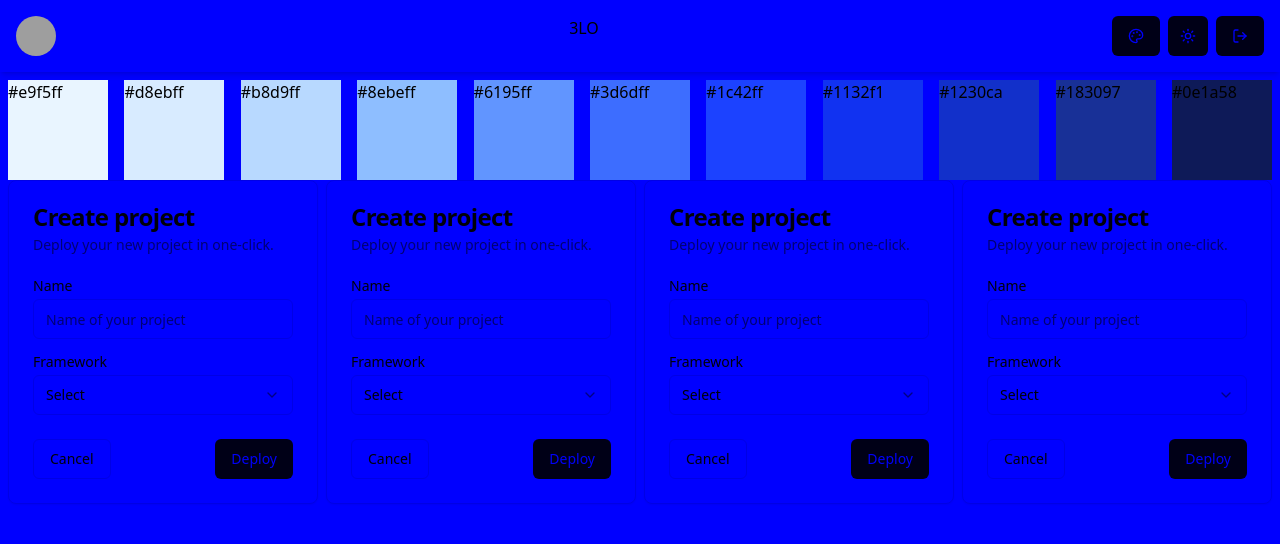
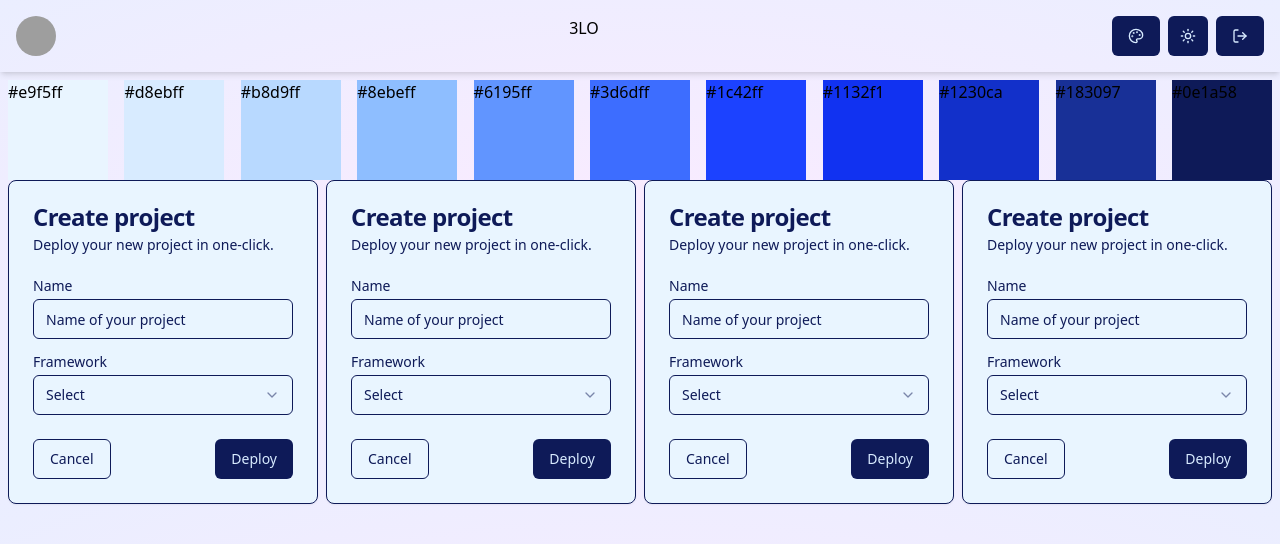
Before and after one commit to eduardonot/profilesapp, a React (Vite) app: page / in a window 1280 px wide. Shown: the top 544 px of the page. Built offline with nearby package versions, Linux system fonts and the light colour scheme; grey boxes are pictures that could not be loaded.

Commit message:
feat: implements project theme related styling

```diff
--- a/src/components/misc/btn-toggle-mode.tsx
+++ b/src/components/misc/btn-toggle-mode.tsx
@@ -28,9 +28,6 @@ export function ModeToggle() {
         <DropdownMenuItem onClick={() => setTheme("dark")}>
           Dark
         </DropdownMenuItem>
-        <DropdownMenuItem onClick={() => setTheme("system")}>
-          System
-        </DropdownMenuItem>
       </DropdownMenuContent>
     </DropdownMenu>
   );
--- a/src/components/theme-provider.tsx
+++ b/src/components/theme-provider.tsx
@@ -1,7 +1,8 @@
 import { hexToRgb } from "@/helpers/hexToRgb";
+import { rgbToHsl } from "@/helpers/rgbToHsl";
 import { createContext, useContext, useEffect, useState } from "react";
 
-type Theme = "dark" | "light" | "system";
+type Theme = "dark" | "light";
 
 type ThemeProviderProps = {
   children: React.ReactNode;
@@ -31,7 +32,7 @@ const defaultColors = [
 ];
 
 const initialState: ThemeProviderState = {
-  theme: "system",
+  theme: "light",
   setTheme: () => null,
   colors: defaultColors,
   setColors: () => null,
@@ -41,12 +42,12 @@ const ThemeProviderContext = createContext<ThemeProviderState>(initialState);
 
 export function ThemeProvider({
   children,
-  defaultTheme = "system",
+  defaultTheme = "dark",
   storageKey = "ui-theme",
   ...props
 }: ThemeProviderProps) {
   const [theme, setTheme] = useState<Theme>(
-    () => (localStorage.getItem(storageKey) as Theme) || defaultTheme
+    (localStorage.getItem(storageKey) as Theme) ?? defaultTheme
   );
 
   const [colors, setColors] = useState<string[]>(defaultColors);
@@ -54,17 +55,28 @@ export function ThemeProvider({
   useEffect(() => {
     const root = window.document.documentElement;
 
+    const hslConverter = (rbg: string, colorShiftAmount?: number): string => {
+      const selectedRgb = hexToRgb(rbg)
+        .replaceAll(" ", "")
+        .split(",")
+        .map((i) => parseInt(i));
+
+      return rgbToHsl(
+        selectedRgb[0],
+        selectedRgb[1],
+        selectedRgb[2],
+        colorShiftAmount
+      );
+    };
+
+    const firstColor = `hsl(${hslConverter(colors[0], 500)})`;
+    const secondColor = `hsl(${hslConverter(colors[0], 400)})`;
+
+    console.log({ firstColor, secondColor });
+
+    const gradient = `radial-gradient(${firstColor}, ${secondColor})`;
+
     root.classList.remove("light", "dark");
-
-    if (theme === "system") {
-      const systemTheme = window.matchMedia("(prefers-color-scheme: dark)")
-        .matches
-        ? "dark"
-        : "light";
-
-      root.classList.add(systemTheme);
-      return;
-    }
     root.classList.add(theme);
 
     root.style.setProperty("--color-50", hexToRgb(colors[0]));
@@ -79,7 +91,14 @@ export function ThemeProvider({
     root.style.setProperty("--color-900", hexToRgb(colors[9]));
     root.style.setProperty("--color-950", hexToRgb(colors[10]));
 
-    root.style.setProperty("--background", hexToRgb(colors[0]));
+    // root.style.setProperty(
+    //   "--background",
+    //   theme === "dark" ? "0, 0, 0" : "255, 255, 255"
+    // );
+    // root.style.setProperty("--background", hexToRgb(colors[0]));
+    // root.style.setProperty("--background", gradient);
+    document.body.style.background = gradient;
+
     root.style.setProperty("--foreground", hexToRgb(colors[10]));
 
     root.style.setProperty("--card", hexToRgb(colors[0]));
--- a/src/helpers/colorGradient.ts
+++ b/src/helpers/colorGradient.ts
@@ -14,7 +14,7 @@ const rgbToHex = (r: number, g: number, b: number) => {
   );
 };
 
-function isWhiteSpectrum(hexColor: string, tolerance: number = 30): boolean {
+function isWhiteSpectrum(hexColor: string, tolerance: number = 175): boolean {
   hexColor = hexColor.replace("#", "");
 
   const red: number = parseInt(hexColor.substring(0, 2), 16);
@@ -36,7 +36,7 @@ export const generateGradientFromColor = (
   const rgbBase = hexToRgb(baseColor);
   const gradient = [];
 
-  const isCloseToWhite = isWhiteSpectrum(baseColor, 150);
+  const isCloseToWhite = isWhiteSpectrum(baseColor);
 
   const colorRange = isCloseToWhite ? 1 : 255;
   const factorMultiplier = isCloseToWhite ? 1 : 1;
--- /dev/null
+++ b/src/helpers/rgbToHsl.ts
@@ -0,0 +1,33 @@
+export const rgbToHsl = (r: number, g: number, b: number, rotate = 360) => {
+  r /= 255;
+  g /= 255;
+  b /= 255;
+  const max = Math.max(r, g, b);
+  const min = Math.min(r, g, b);
+  let h,
+    s,
+    l = (max + min) / 2;
+
+  if (max === min) {
+    h = s = 0;
+  } else {
+    const d = max - min;
+    s = l > 0.5 ? d / (2 - max - min) : d / (max + min);
+    switch (max) {
+      case r:
+        h = (g - b) / d + (g < b ? 6 : 0);
+        break;
+      case g:
+        h = (b - r) / d + 2;
+        break;
+      case b:
+        h = (r - g) / d + 4;
+        break;
+    }
+    h /= 6;
+  }
+
+  return `${Math.round(h * rotate)}, ${Math.round(s * 100)}%, ${Math.round(
+    l * 100
+  )}%`;
+};
--- a/tailwind.config.js
+++ b/tailwind.config.js
@@ -24,67 +24,69 @@ export default {
       },
       colors: {
         user: {
-          50: "rgb(var(--color-50))",
-          100: "rgb(var(--color-100))",
-          200: "rgb(var(--color-200))",
-          300: "rgb(var(--color-300))",
-          400: "rgb(var(--color-400))",
-          500: "rgb(var(--color-500))",
-          600: "rgb(var(--color-600))",
-          700: "rgb(var(--color-700))",
-          800: "rgb(var(--color-800))",
-          900: "rgb(var(--color-900))",
-          950: "rgb(var(--color-950))",
+          50: "rgb(var(--color-50),<alpha-value> )",
+          100: "rgb(var(--color-100),<alpha-value> )",
+          200: "rgb(var(--color-200),<alpha-value> )",
+          300: "rgb(var(--color-300),<alpha-value> )",
+          400: "rgb(var(--color-400),<alpha-value> )",
+          500: "rgb(var(--color-500),<alpha-value> )",
+          600: "rgb(var(--color-600),<alpha-value> )",
+          700: "rgb(var(--color-700),<alpha-value> )",
+          800: "rgb(var(--color-800),<alpha-value> )",
+          900: "rgb(var(--color-900),<alpha-value> )",
+          950: "rgb(var(--color-950),<alpha-value> )",
         },
-        background: "rgb(var(--background))",
-        foreground: "rgb(var(--foreground))",
+        background: "rgb(var(--background),<alpha-value>)",
+        foreground: "rgb(var(--foreground),<alpha-value>)",
         card: {
-          DEFAULT: "rgb(var(--card))",
-          foreground: "rgb(var(--card-foreground))",
+          DEFAULT: "rgb(var(--card),<alpha-value>)",
+          foreground: "rgb(var(--card-foreground),<alpha-value>)",
         },
         popover: {
-          DEFAULT: "rgb(var(--popover))",
-          foreground: "rgb(var(--popover-foreground))",
+          DEFAULT: "rgb(var(--popover),<alpha-value>)",
+          foreground: "rgb(var(--popover-foreground),<alpha-value>)",
         },
         primary: {
-          DEFAULT: "rgb(var(--primary))",
-          foreground: "rgb(var(--primary-foreground))",
+          DEFAULT: "rgb(var(--primary),<alpha-value>)",
+          foreground: "rgb(var(--primary-foreground),<alpha-value>)",
         },
         secondary: {
-          DEFAULT: "rgb(var(--secondary))",
-          foreground: "rgb(var(--secondary-foreground))",
+          DEFAULT: "rgb(var(--secondary),<alpha-value>)",
+          foreground: "rgb(var(--secondary-foreground),<alpha-value>)",
         },
         muted: {
-          DEFAULT: "rgb(var(--muted))",
-          foreground: "rgb(var(--muted-foreground))",
+          DEFAULT: "rgb(var(--muted),<alpha-value>)",
+          foreground: "rgb(var(--muted-foreground),<alpha-value>)",
         },
         accent: {
-          DEFAULT: "rgb(var(--accent))",
-          foreground: "rgb(var(--accent-foreground))",
+          DEFAULT: "rgb(var(--accent),<alpha-value>)",
+          foreground: "rgb(var(--accent-foreground),<alpha-value>)",
         },
         destructive: {
-          DEFAULT: "rgb(var(--destructive))",
-          foreground: "rgb(var(--destructive-foreground))",
+          DEFAULT: "rgb(var(--destructive),<alpha-value>)",
+          foreground: "rgb(var(--destructive-foreground),<alpha-value>)",
         },
-        border: "rgb(var(--border))",
-        input: "rgb(var(--input))",
-        ring: "rgb(var(--ring))",
+        border: "rgb(var(--border),<alpha-value>)",
+        input: "rgb(var(--input),<alpha-value>)",
+        ring: "rgb(var(--ring),<alpha-value>)",
         chart: {
-          1: "rgb(var(--chart-1))",
-          2: "rgb(var(--chart-2))",
-          3: "rgb(var(--chart-3))",
-          4: "rgb(var(--chart-4))",
-          5: "rgb(var(--chart-5))",
+          1: "rgb(var(--chart-1),<alpha-value>)",
+          2: "rgb(var(--chart-2),<alpha-value>)",
+          3: "rgb(var(--chart-3),<alpha-value>)",
+          4: "rgb(var(--chart-4),<alpha-value>)",
+          5: "rgb(var(--chart-5),<alpha-value>)",
         },
         sidebar: {
-          DEFAULT: "rgb(var(--sidebar-background))",
-          foreground: "rgb(var(--sidebar-foreground))",
-          primary: "rgb(var(--sidebar-primary))",
-          "primary-foreground": "rgb(var(--sidebar-primary-foreground))",
-          accent: "rgb(var(--sidebar-accent))",
-          "accent-foreground": "rgb(var(--sidebar-accent-foreground))",
-          border: "rgb(var(--sidebar-border))",
-          ring: "rgb(var(--sidebar-ring))",
+          DEFAULT: "rgb(var(--sidebar-background),<alpha-value>)",
+          foreground: "rgb(var(--sidebar-foreground),<alpha-value>)",
+          primary: "rgb(var(--sidebar-primary),<alpha-value>)",
+          "primary-foreground":
+            "rgb(var(--sidebar-primary-foreground),<alpha-value>)",
+          accent: "rgb(var(--sidebar-accent),<alpha-value>)",
+          "accent-foreground":
+            "rgb(var(--sidebar-accent-foreground),<alpha-value>)",
+          border: "rgb(var(--sidebar-border),<alpha-value>)",
+          ring: "rgb(var(--sidebar-ring),<alpha-value>)",
         },
       },
       keyframes: {
@@ -113,38 +115,38 @@ export default {
   },
   extend: {
     colors: {
-      border: "rgb(var(--border))",
-      input: "rgb(var(--input))",
-      ring: "rgb(var(--ring))",
-      background: "rgb(var(--background))",
-      foreground: "rgb(var(--foreground))",
+      border: "rgb(var(--border),<alpha-value>)",
+      input: "rgb(var(--input),<alpha-value>)",
+      ring: "rgb(var(--ring),<alpha-value>)",
+      background: "rgb(var(--background),<alpha-value>)",
+      foreground: "rgb(var(--foreground),<alpha-value>)",
       primary: {
-        DEFAULT: "rgb(var(--primary))",
-        foreground: "rgb(var(--primary-foreground))",
+        DEFAULT: "rgb(var(--primary),<alpha-value>)",
+        foreground: "rgb(var(--primary-foreground),<alpha-value>)",
       },
       secondary: {
-        DEFAULT: "rgb(var(--secondary))",
-        foreground: "rgb(var(--secondary-foreground))",
+        DEFAULT: "rgb(var(--secondary),<alpha-value>)",
+        foreground: "rgb(var(--secondary-foreground),<alpha-value>)",
       },
       destructive: {
-        DEFAULT: "rgb(var(--destructive))",
-        foreground: "rgb(var(--destructive-foreground))",
+        DEFAULT: "rgb(var(--destructive),<alpha-value>)",
+        foreground: "rgb(var(--destructive-foreground),<alpha-value>)",
       },
       muted: {
-        DEFAULT: "rgb(var(--muted))",
-        foreground: "rgb(var(--muted-foreground))",
+        DEFAULT: "rgb(var(--muted),<alpha-value>)",
+        foreground: "rgb(var(--muted-foreground),<alpha-value>)",
       },
       accent: {
-        DEFAULT: "rgb(var(--accent))",
-        foreground: "rgb(var(--accent-foreground))",
+        DEFAULT: "rgb(var(--accent),<alpha-value>)",
+        foreground: "rgb(var(--accent-foreground),<alpha-value>)",
       },
       popover: {
-        DEFAULT: "rgb(var(--popover))",
-        foreground: "rgb(var(--popover-foreground))",
+        DEFAULT: "rgb(var(--popover),<alpha-value>)",
+        foreground: "rgb(var(--popover-foreground),<alpha-value>)",
       },
       card: {
-        DEFAULT: "rgb(var(--card))",
-        foreground: "rgb(var(--card-foreground))",
+        DEFAULT: "rgb(var(--card),<alpha-value>)",
+        foreground: "rgb(var(--card-foreground),<alpha-value>)",
       },
     },
     borderRadius: {
```
